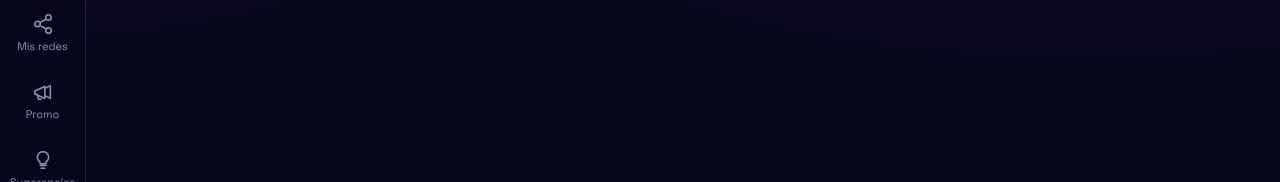
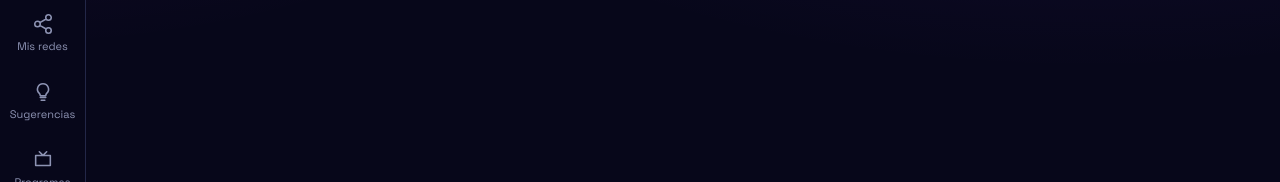
Before and after one commit to adonisventuramartinez-ai/Viral-Clips, a Next.js app: page /top in a window 1280 px wide. Shown: the part 350-532 px from the top of the page. Built offline with nearby package versions, Linux system fonts and the light colour scheme; no server answers.

Commit message:
Remove 'Promo' link from Sidebar component

```diff
--- a/components/Sidebar.tsx
+++ b/components/Sidebar.tsx
@@ -14,7 +14,6 @@ const items: [string, string, React.ReactNode][] = [
   ["/donadores", "Donadores", I("M12 20s-7-4.4-7-10a4 4 0 0 1 7-2.5A4 4 0 0 1 19 10c0 5.6-7 10-7 10z")],
   ["/estadisticas", "Estadísticas", I("M4 20V4M4 20h16M8 16v-5M12 16V8M16 16v-3")],
   ["/redes", "Mis redes", I("M18 8a3 3 0 1 0 0-6 3 3 0 0 0 0 6zM6 15a3 3 0 1 0 0-6 3 3 0 0 0 0 6zM18 22a3 3 0 1 0 0-6 3 3 0 0 0 0 6zM8.6 13.5l6.8 4M15.4 6.5l-6.8 4")],
-  ["/promo", "Promo", I("M3 11v3l11 5V6zM14 8l6-3v14l-6-3M6 15l1 5h3")],
   ["/sugerencias", "Sugerencias", I("M9 18h6M10 21h4M12 3a6 6 0 0 0-4 10.5c.7.7 1 1.5 1 2.5h6c0-1 .3-1.8 1-2.5A6 6 0 0 0 12 3z")],
   ["/programas", "Programas", I("M4 7h16v11H4zM8 3l4 4 4-4")],
   ["/biblioteca", "Biblioteca", I("M5 4h4v16H5zM11 4h4v16h-4zM17 6l3 .8-3.5 13.2-3-.8")],
```
